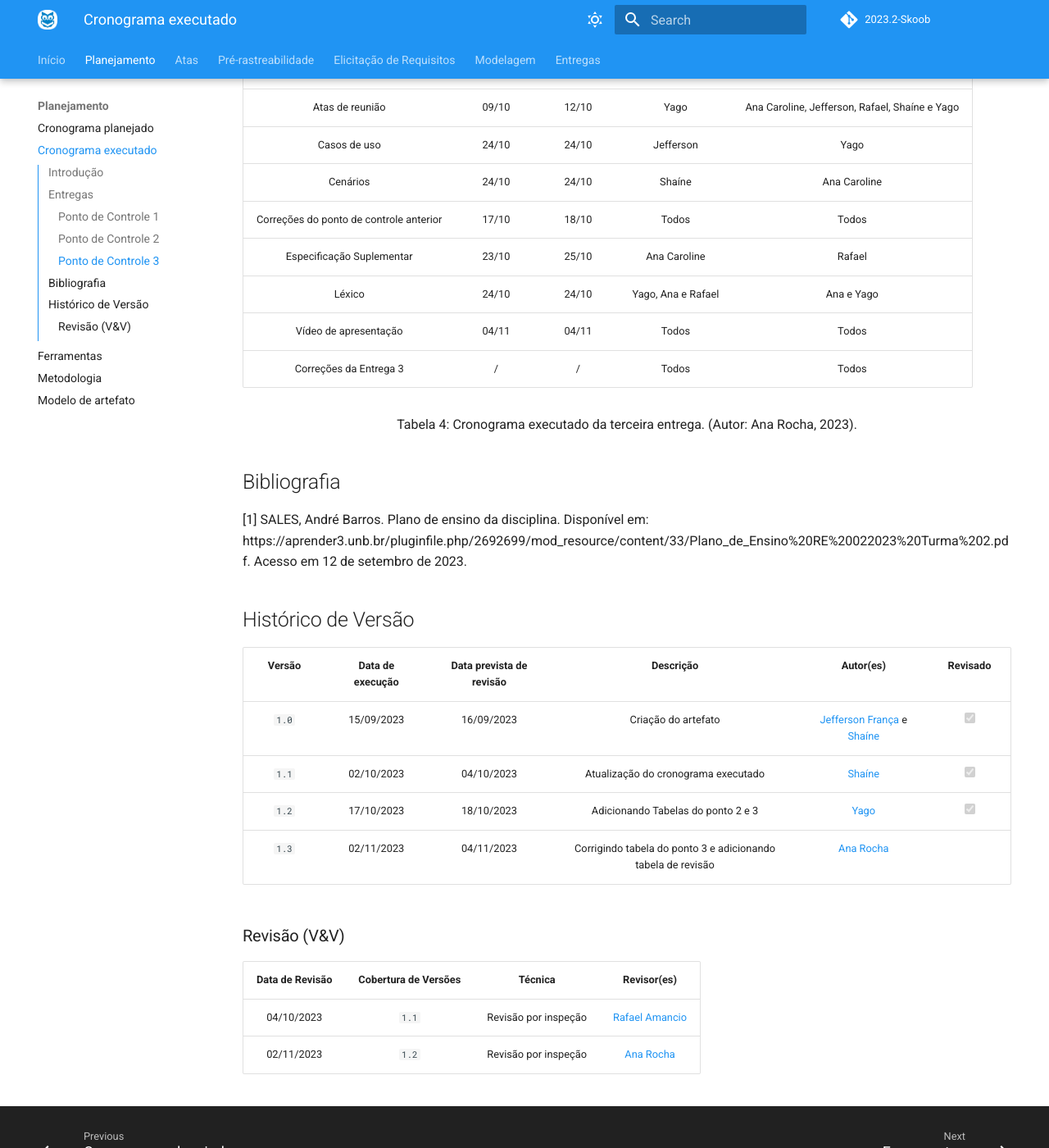
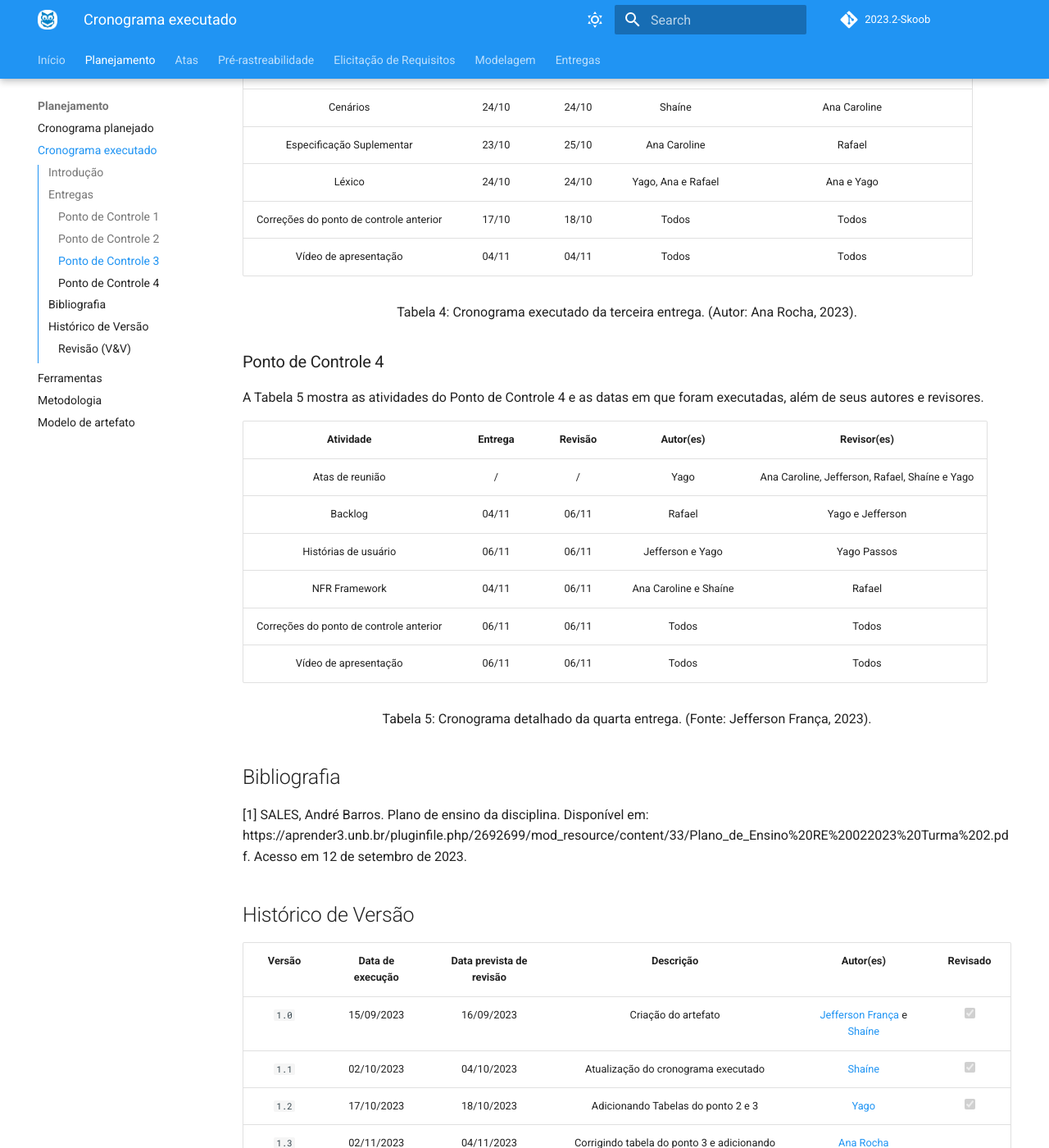
Before and after one commit to Requisitos-de-Software/2023.2-Skoob, an MkDocs documentation site: the page built from docs/planejamento/cronograma_executado.md, in a window 1280 px wide and 1400 px high, scrolled down 2254 px. Shown: the whole window at 82% size. Built offline with MkDocs 1.6.1 and Material for MkDocs 9.7.7, drawn with Linux system fonts in a browser that asks for light colours; comment, search, counter and statistics services are not loaded; some of the changed text lies outside the part shown.

Commit message:
correção nfr e cronograma executado

```diff
--- a/docs/planejamento/cronograma_executado.md
+++ b/docs/planejamento/cronograma_executado.md
@@ -45,8 +43,8 @@ A Tabela 2 mostra as atividades planejadas para o Ponto de Controle 2 e as datas
 |              Brainstorming              |  04/10  |  04/10  |             Rafael, Jefferson e Yago           |                     Shaíne                     |
 |                Entrevista               |  02/10  |  03/10  |               Ana, Shaíne e Yago               |                     Shaíne                     |
 |                Observação               |  02/10  |  03/10  |                 Yago e Shaíne                  |                   Ana e Shaíne                 |
+| Correções do ponto de controle anterior |  08/10  |  17/10  |                      Todos                     |                     Todos                      |
 |          Vídeo de apresentação          |  02/10  |  03/10  | Todos | Yago e Rafael |
-|          Correções da Entrega 2         |  11/10  |  13/10  | Todos | Todos |
 
 <div style="text-align: center">
 <p> Tabela 2: Cronograma executado da segunda entrega. (Autor: Yago Passos, 2023).</p>
@@ -60,14 +58,29 @@ A Tabela 4 mostra as atividades do Ponto de Controle 3 e as datas em que foram e
 |             Atas de reunião             |  09/10  | 12/10  |                      Yago                      | Ana Caroline, Jefferson, Rafael, Shaíne e Yago |
 |              Casos de uso               |  24/10  |  24/10  |             Jefferson              |                   Yago                    |
 |                Cenários                 |  24/10  |  24/10  |                     Shaíne                     |                     Ana Caroline                     |
-| Correções do ponto de controle anterior |  17/10  |  18/10  | Todos | Todos |
 |        Especificação Suplementar        |  23/10  |  25/10  |                      Ana Caroline                      |                     Rafael                     |
 |                 Léxico                  |  24/10  |  24/10  |            Yago, Ana e Rafael            |                  Ana e Yago                  |
+| Correções do ponto de controle anterior |  17/10  |  18/10  | Todos | Todos |
 |          Vídeo de apresentação          |  04/11  |  04/11  | Todos | Todos |
-|         Correções da Entrega 3          |  /  |  /  | Todos | Todos |
 
 <div style="text-align: center">
 <p> Tabela 4: Cronograma executado da terceira entrega. (Autor: Ana Rocha, 2023).</p>
+</div>
+
+### Ponto de Controle 4
+A Tabela 5 mostra as atividades do Ponto de Controle 4 e as datas em que foram executadas, além de seus autores e revisores.
+
+|                Atividade                | Entrega | Revisão |            Autor(es)           |           Revisor(es)            |
+| :-------------------------------------: | :-----: | :-----: | :--------------------------------------------: | :--------------------------------------------: |
+|             Atas de reunião             |  /  | /  |                      Yago                      | Ana Caroline, Jefferson, Rafael, Shaíne e Yago |
+|              Backlog               |  04/11  |  06/11  |             Rafael              |                   Yago e Jefferson                    |
+|                Histórias de usuário                 |  06/11  |  06/11  |                     Jefferson e Yago                     |                     Yago Passos                     |
+|        NFR Framework        |  04/11  |  06/11  |                      Ana Caroline e Shaíne                      |                     Rafael                     |
+| Correções do ponto de controle anterior |  06/11  |  06/11  | Todos | Todos |
+|          Vídeo de apresentação          |  06/11  |  06/11  | Todos | Todos |
+
+<div style="text-align: center">
+<p> Tabela 5: Cronograma detalhado da quarta entrega. (Fonte: Jefferson França, 2023).</p>
 </div>
 
 ## Bibliografia
@@ -80,8 +93,9 @@ A Tabela 4 mostra as atividades do Ponto de Controle 3 e as datas em que foram e
 | :----: | :--------------: | :-------------: | :-----------------: | :-----------------------------------------------------------------------------------------: | :---------: |
 | `1.0`  |    15/09/2023    |   16/09/2023    | Criação do artefato | [Jefferson França](https://github.com/Frans6) e [Shaíne](https://github.com/ShaineOliveira) |  <input type="checkbox" disabled checked />   |
 | `1.1`  |    02/10/2023    |   04/10/2023    | Atualização do cronograma executado | [Shaíne](https://github.com/ShaineOliveira) |   <input type="checkbox" disabled checked />    |
-| `1.2`  |    17/10/2023    |   18/10/2023    | Adicionando Tabelas do ponto 2 e 3 | [Yago](https://github.com/yagompassos) |   <input type="checkbox" disabled checked />   |
+| `1.2`  |    17/10/2023    |   18/10/2023    | Adicionando Tabelas do ponto 2 e 3 | [Yago](https://github.com/yagompassos) |   <input type="checkbox" disabled checked />    |
 | `1.3`  |    02/11/2023    |   04/11/2023    | Corrigindo tabela do ponto 3 e adicionando tabela de revisão | [Ana Rocha](https://github.com/anaaroch) |      |
+| `1.4`  |    06/11/2023    |   06/11/2023    | Adicionando Tabela do ponto 4 | [Ana Rocha](https://github.com/anaaroch) |      |
 
 
 ### Revisão (V&V)
```
Also changed, not shown: other parts of docs/planejamento/cronograma_executado.md (+0 -2 lines), docs/modelagem/nfr_framework.md (+1 -1 lines).
